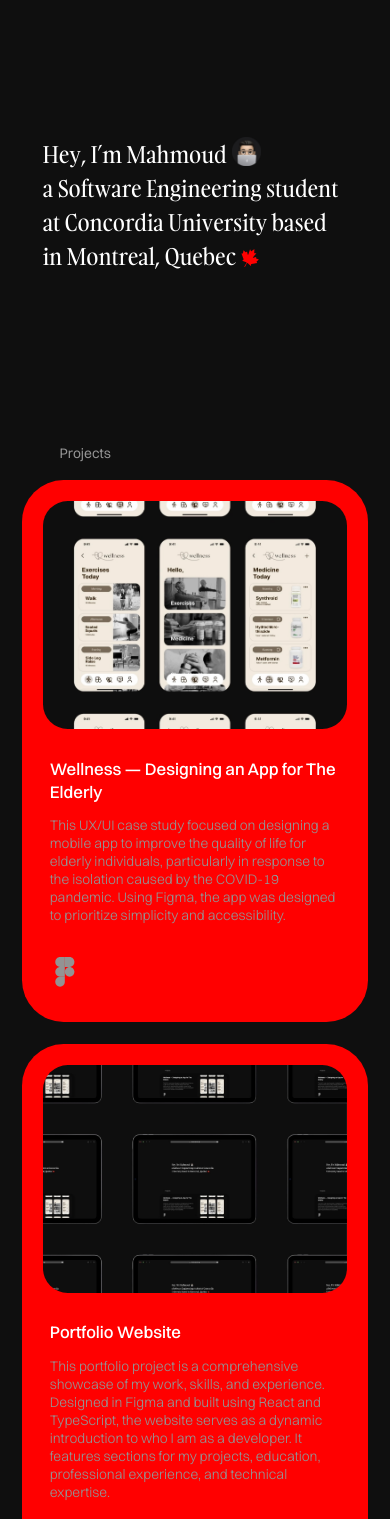
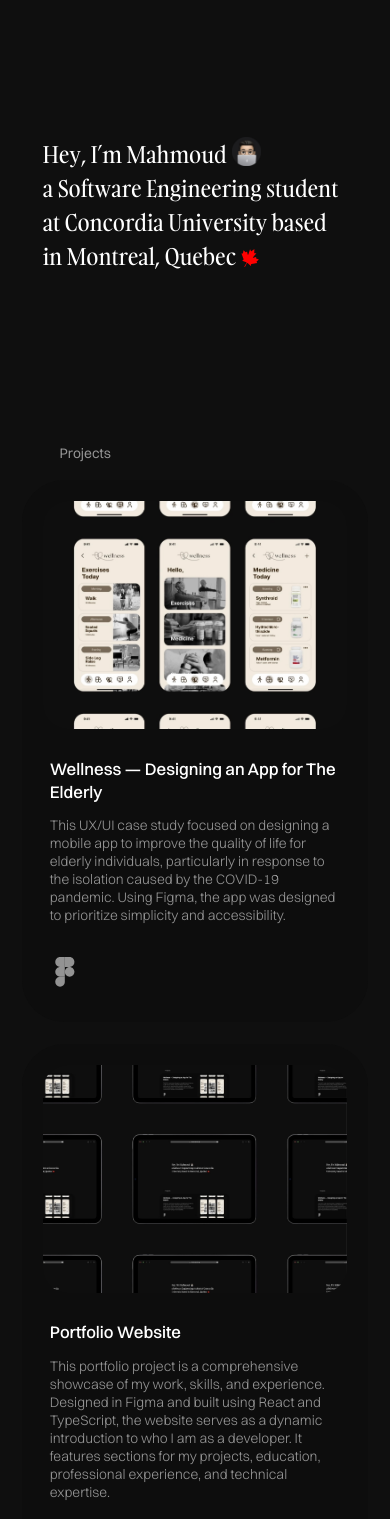
Before and after one commit to mavmoud/personal-website, a React (Vite) app: page / in a window 390 px wide. Shown: the top 1519 px of the page. Built offline with nearby package versions, Linux system fonts and the light colour scheme.

Commit message:
Fixed ProjectDetails gap on mobile

```diff
--- a/src/components/style/ProjectCard.css
+++ b/src/components/style/ProjectCard.css
@@ -1,6 +1,5 @@
  .ProjectCard {
-    /*background-color: #0D0D0D;*/
-    background-color: #ff0000;
+    background-color: #0D0D0D;
     width: 54.62vw;
     height: 18.83vw;
     border-radius: 3.8vw;
@@ -52,6 +51,12 @@
     width: 25.1vw;
     border-radius: 2vw;
 }
+.MotionDiv {
+    width: fit-content;
+    height: fit-content;
+    margin-right: auto;
+    margin-left: auto;
+}
 @media (max-width: 768px) {
     .ProjectCard {
         width: 78.1vw;
@@ -69,7 +74,7 @@
         height: 61.83vw;
         padding-right: 1.78vw;
         padding-left: 1.78vw;
-        gap: 7.1vw;
+        gap: 10vw;
     }
     .ProjectInfo{
         width: 73.53vw;
```
